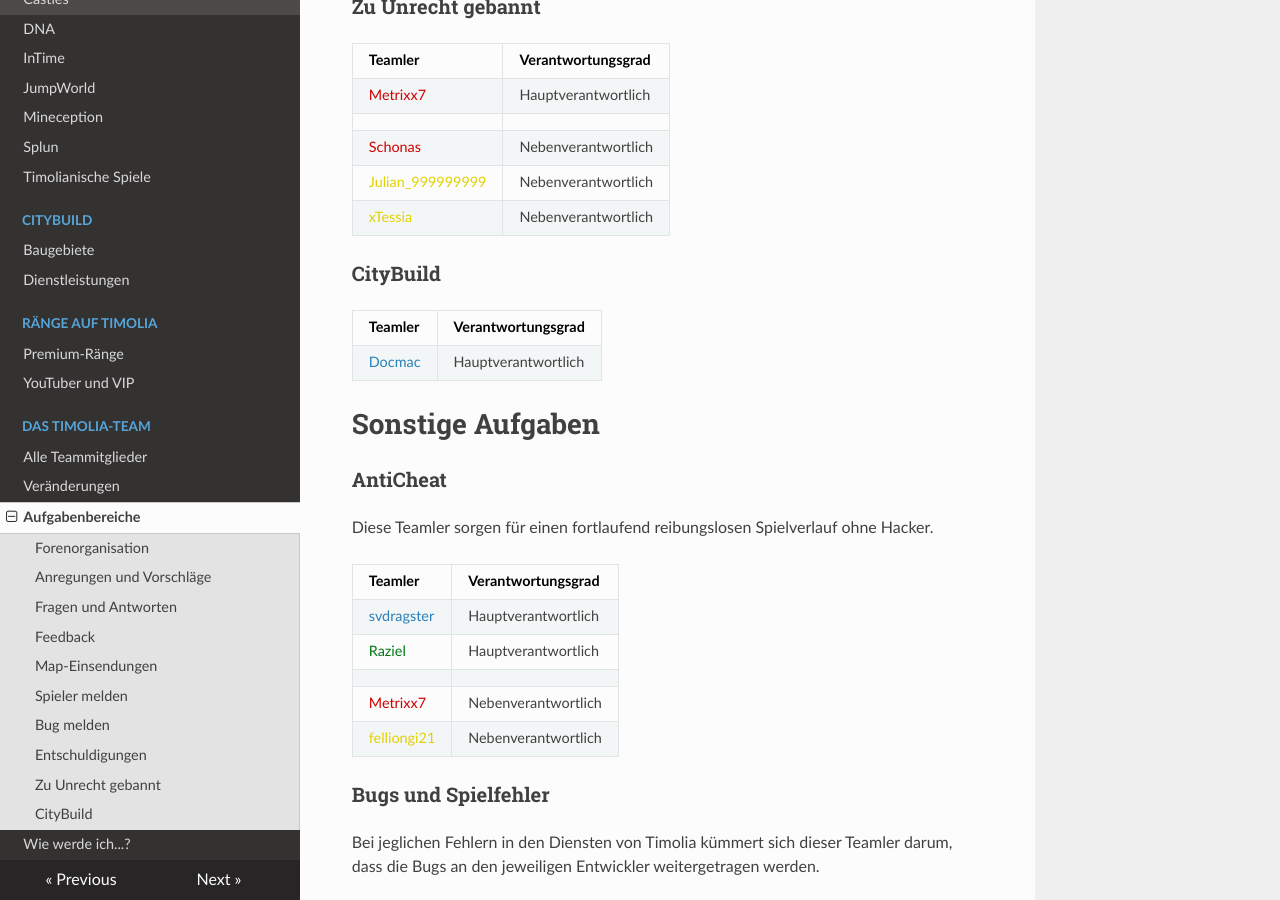
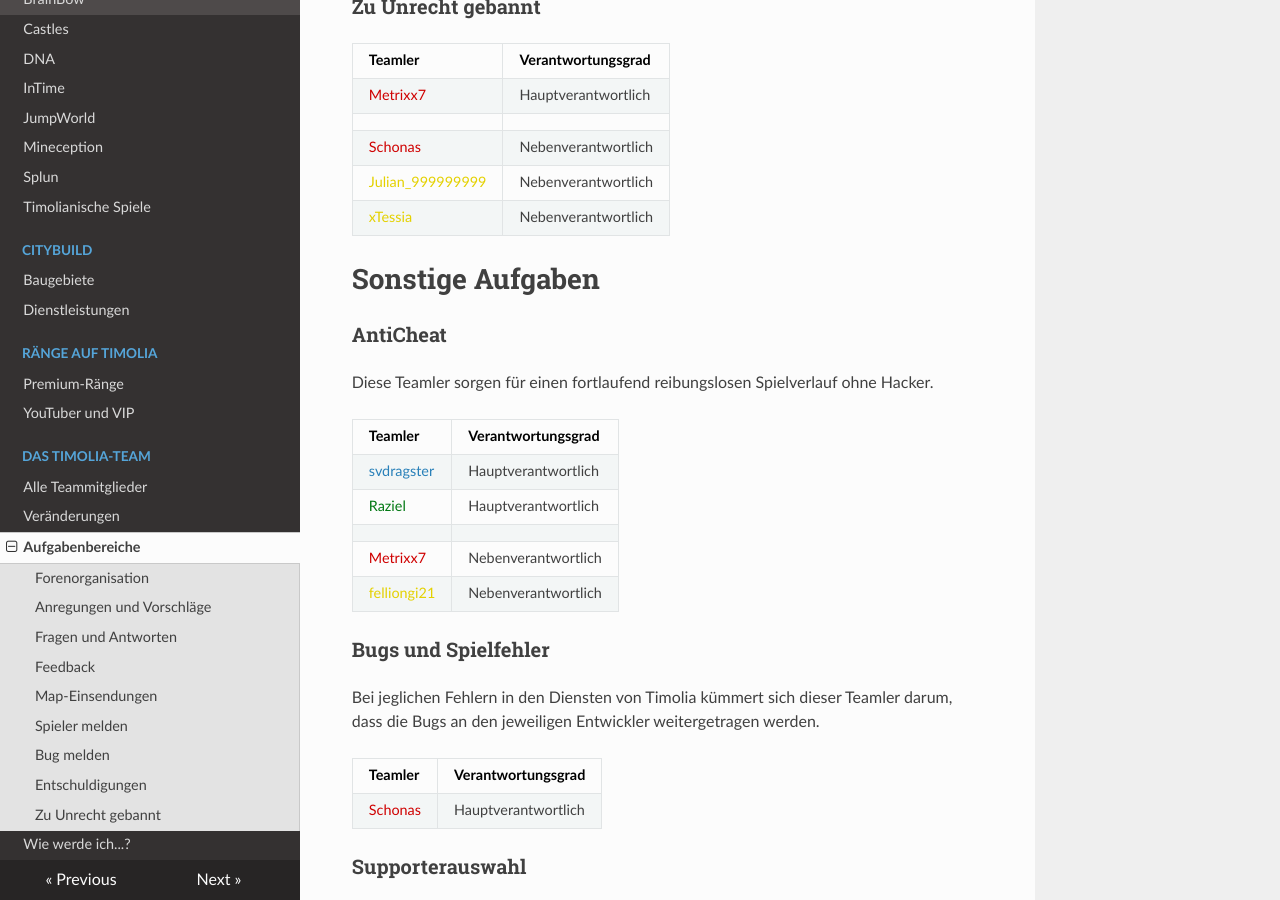
Before and after one commit to TimoliaDE/HowTo, an MkDocs documentation site: the page built from docs/team/responsibilities.md, in a window 1280 px wide and 900 px high, scrolled down 2248 px. Built offline with MkDocs 1.6.1, drawn with Linux system fonts in a browser that asks for light colours; nearby versions of some CDN libraries; old or Windows-style settings are respelled for this version of MkDocs.

Commit message:
Update responsibilities.md

```diff
--- a/docs/team/responsibilities.md
+++ b/docs/team/responsibilities.md
@@ -81,11 +81,6 @@ Die Verantwortlichen für die Forenorganisation kümmern sich sowohl um den Aufb
 |<span style="color:#CF0101">Schonas</span> | Nebenverantwortlich |
 |<span style="color:#E4D100">Julian_999999999</span> | Nebenverantwortlich |
 |<span style="color:#E4D100">xTessia</span> | Nebenverantwortlich |
-
-### **CityBuild**
-| Teamler | Verantwortungsgrad |
-| ------ | ------ |
-|<span style="color:#2980b9">Docmac</span> | Hauptverantwortlich |
 
 # Sonstige Aufgaben
 
```
